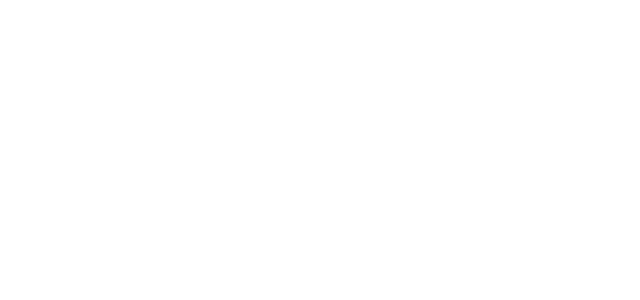
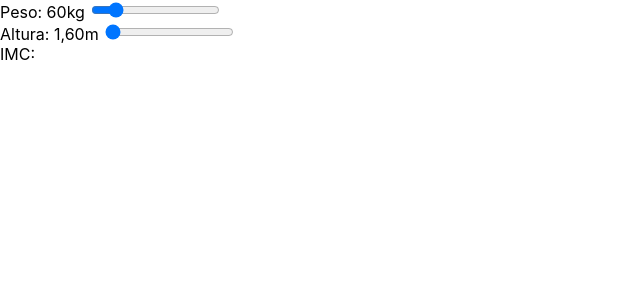
Before and after one commit to zomervinicius/IMCFrontendTest, a React (Create React App) app: page / in a window 1280 px wide. Shown: the top 300 px of the page, without its empty margins (0-640 px from the left). Built offline with nearby package versions, Linux system fonts and the light colour scheme.

Commit message:
slider and imc base made

```diff
--- a/src/App.js
+++ b/src/App.js
@@ -1,7 +1,12 @@
 import React from "react"
+import ImcCalculator from "./ImcCalculator"
 
 function App() {
-  return <div></div>
+  return (
+    <div>
+      <ImcCalculator />
+    </div>
+  )
 }
 
 export default App
--- /dev/null
+++ b/src/ImcCalculator.js
@@ -0,0 +1,19 @@
+import React from "react"
+import Slider from "./Slider"
+
+export default function ImcCalculator() {
+  return (
+    <div>
+      <Slider min={40} max={180} value={60} label={"Peso"} suffix={"kg"} />
+      <Slider
+        min={1.5}
+        max={2.0}
+        value={1.6}
+        label={"Altura"}
+        suffix={"m"}
+        isDecimal
+      />
+      <span>IMC: </span>
+    </div>
+  )
+}
--- /dev/null
+++ b/src/Slider.js
@@ -0,0 +1,15 @@
+import React from "react"
+
+export default function Slider({ min, max, value, label, suffix, isDecimal }) {
+  const replaceDot =
+    value
+      .toString()
+      .replace(".", ",")
+      .replace(" ", "") + 0
+  return (
+    <div>
+      <span>{`${label}: ${isDecimal ? replaceDot : value}${suffix} `}</span>
+      <input type="range" min={min} max={max} value={value}></input>
+    </div>
+  )
+}
```
